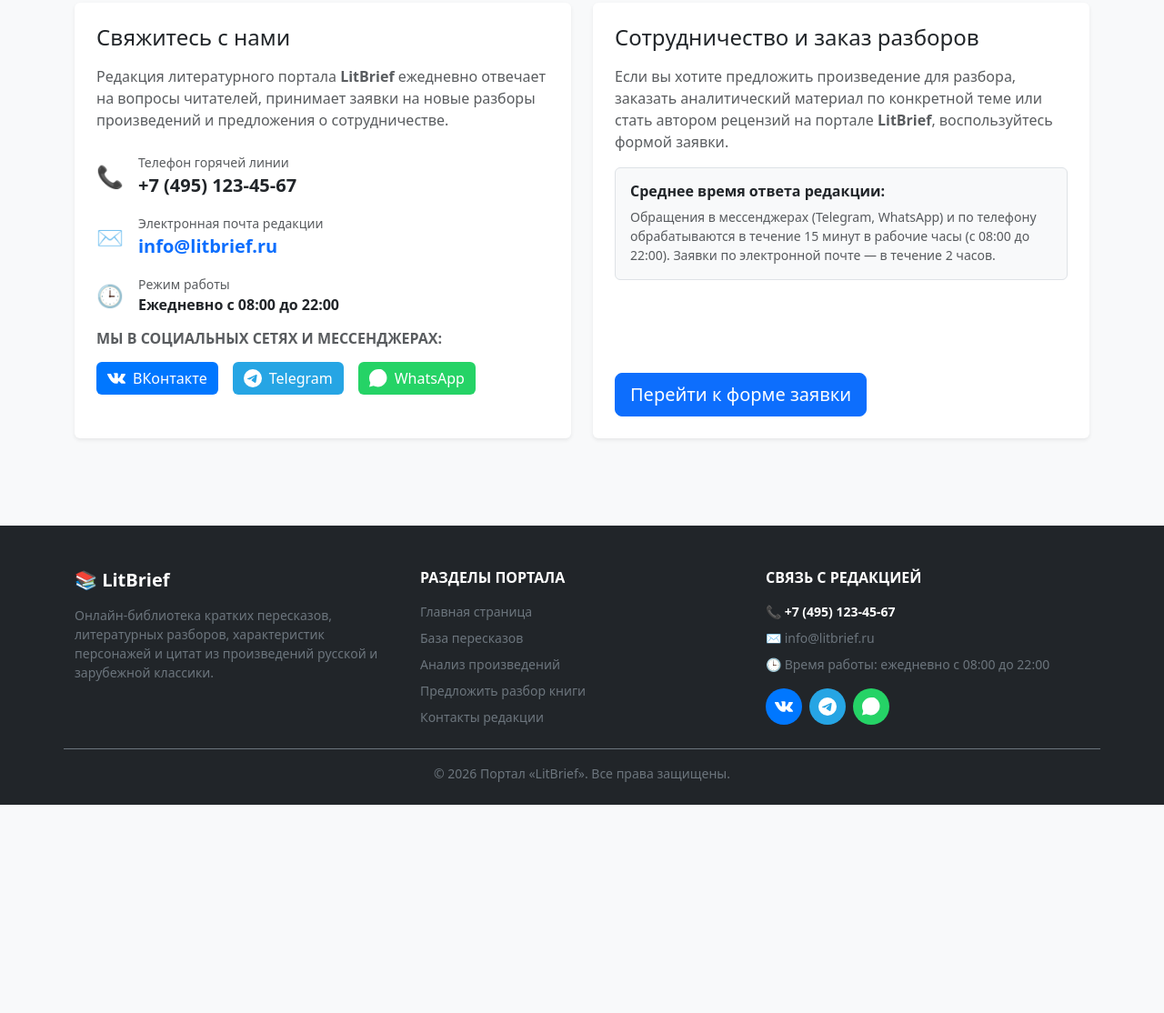
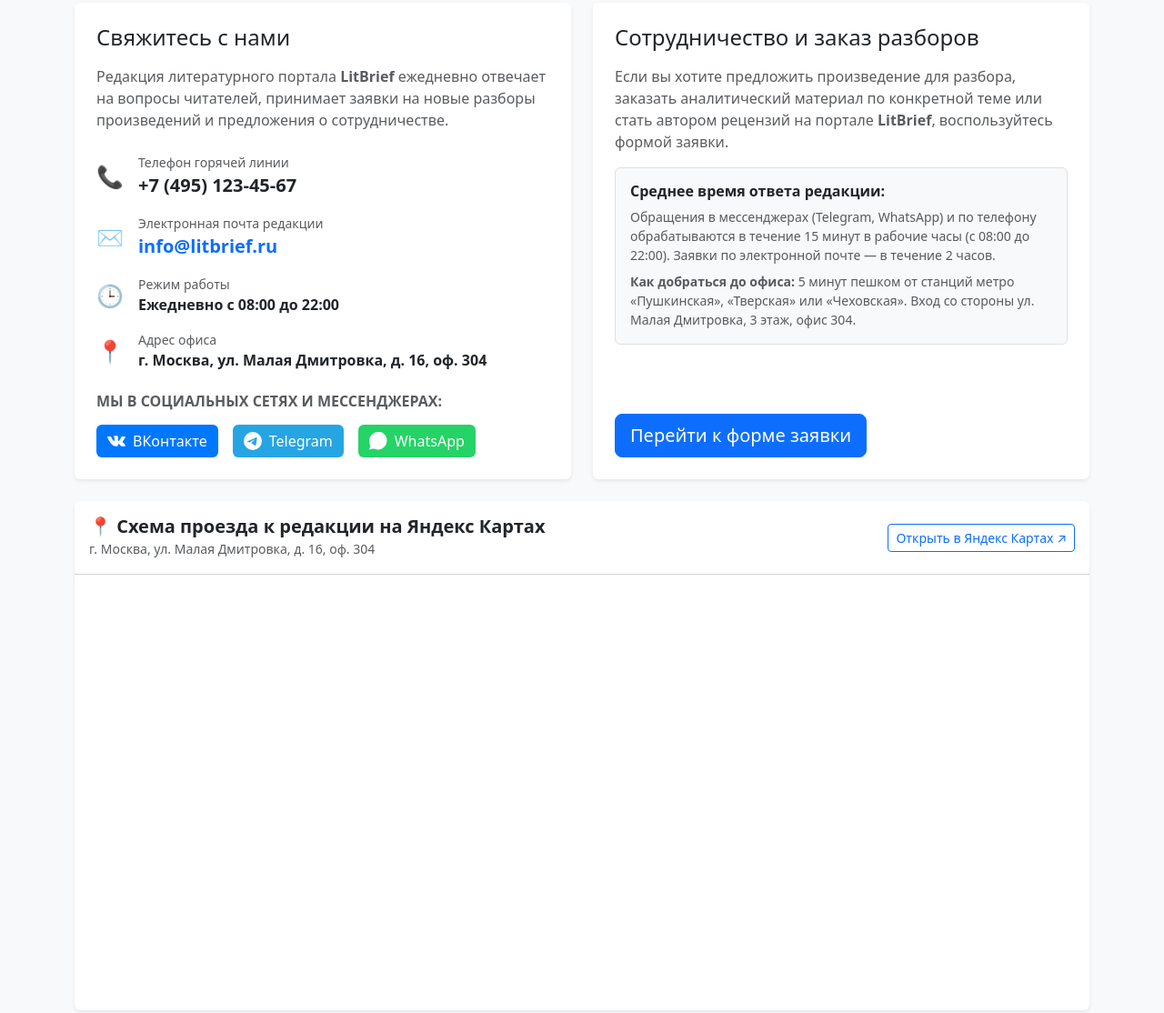
Before and after one commit to Andrey-Markovsky/kr2-bootstrap-shop, a plain HTML site: page contacts.html in a window 1280 px wide. Shown: the part 225-1339 px from the top of the page at 91% size. Before the commit the page ends 1110 px from the top, so only its background shows below. Drawn offline with nearby package versions, Linux system fonts and the light colour scheme.

Commit message:
feat: restore office address and embed interactive Yandex Map

```diff
--- a/contacts.html
+++ b/contacts.html
@@ -3,7 +3,7 @@
 <head>
   <meta charset="UTF-8">
   <meta name="viewport" content="width=device-width, initial-scale=1.0">
-  <meta name="description" content="Контактная информация редакции портала LitBrief: телефон, электронная почта, режим работы и социальные сети.">
+  <meta name="description" content="Контактная информация редакции портала LitBrief: телефон, электронная почта, режим работы, адрес офиса и схема проезда на Яндекс Картах.">
   <title>Контакты — LitBrief</title>
   <link href="https://cdn.jsdelivr.net/npm/bootstrap@5.3.3/dist/css/bootstrap.min.css" rel="stylesheet">
   <link rel="stylesheet" href="css/custom.css">
@@ -42,7 +42,7 @@
     <h1 class="h2 mb-4">Контактная информация редакции</h1>
 
     <div class="row g-4">
-      <!-- Карточка со всеми обязательными контактами и соцсетями -->
+      <!-- Карточка с контактами, адресом и соцсетями -->
       <div class="col-12 col-lg-6">
         <div class="card h-100 shadow-sm p-4 border-0">
           <h2 class="h4 mb-3">Свяжитесь с нами</h2>
@@ -75,6 +75,15 @@
               </div>
             </li>
 
+            <li class="d-flex align-items-center">
+              <span class="fs-4 me-3 text-primary" aria-hidden="true">📍</span>
+              <div>
+                <div class="text-muted small">Адрес офиса</div>
+                <div class="fs-6 fw-bold">г. Москва, ул. Малая Дмитровка, д. 16, оф. 304</div>
+              </div>
+            </li>
+          </ul>
+
           <h3 class="h6 fw-bold text-uppercase text-muted mb-3">Мы в социальных сетях и мессенджерах:</h3>
           <div class="d-flex flex-wrap gap-3">
             <a href="https://vk.com" target="_blank" rel="noopener" class="btn btn-primary d-inline-flex align-items-center gap-2" style="background-color: #0077ff; border: none;">
@@ -102,12 +111,44 @@
           </p>
           <div class="p-3 bg-light rounded border mb-4">
             <h3 class="h6 fw-bold mb-2">Среднее время ответа редакции:</h3>
+            <p class="small text-muted mb-2">
+              Обращения в мессенджерах (Telegram, WhatsApp) и по телефону обрабатываются в течение 15 минут в рабочие часы (с 08:00 до 22:00). Заявки по электронной почте — в течение 2 часов.
+            </p>
             <p class="small text-muted mb-0">
-              Обращения в мессенджерах (Telegram, WhatsApp) и по телефону обрабатываются в течение 15 минут в рабочие часы (с 08:00 до 22:00). Заявки по электронной почте — в течение 2 часов.
+              <strong>Как добраться до офиса:</strong> 5 минут пешком от станций метро «Пушкинская», «Тверская» или «Чеховская». Вход со стороны ул. Малая Дмитровка, 3 этаж, офис 304.
             </p>
           </div>
           <a href="order.html" class="btn btn-primary btn-lg mt-auto align-self-start">Перейти к форме заявки</a>
         </div>
+      </div>
+
+      <!-- Интерактивная Яндекс Карта со схемой проезда -->
+      <div class="col-12">
+        <section class="card shadow-sm border-0 overflow-hidden">
+          <div class="card-header bg-white py-3 d-flex flex-wrap justify-content-between align-items-center gap-2">
+            <div>
+              <h2 class="h5 mb-0 fw-bold">📍 Схема проезда к редакции на Яндекс Картах</h2>
+              <small class="text-muted">г. Москва, ул. Малая Дмитровка, д. 16, оф. 304</small>
+            </div>
+            <a
+              href="https://yandex.ru/maps/?ll=37.606388%2C55.772533&z=17&pt=37.606388,55.772533,pm2rdm"
+              target="_blank"
+              rel="noopener"
+              class="btn btn-sm btn-outline-primary"
+            >
+              Открыть в Яндекс Картах ↗
+            </a>
+          </div>
+          <div class="ratio ratio-21x9" style="min-height: 380px;">
+            <iframe
+              src="https://yandex.ru/map-widget/v1/?ll=37.606388%2C55.772533&z=16&pt=37.606388,55.772533,pm2rdm"
+              title="Офис редакции LitBrief на Яндекс Картах: Москва, ул. Малая Дмитровка, д. 16"
+              allowfullscreen
+              loading="lazy"
+              style="border: 0; width: 100%; height: 100%;"
+            ></iframe>
+          </div>
+        </section>
       </div>
     </div>
   </main>
@@ -140,6 +181,9 @@
           <p class="small mb-2">
             ✉️ <a href="mailto:info@litbrief.ru" class="text-secondary text-decoration-none">info@litbrief.ru</a>
           </p>
+          <p class="small text-secondary mb-2">
+            📍 г. Москва, ул. Малая Дмитровка, д. 16
+          </p>
           <p class="small text-secondary mb-3">
             🕒 Время работы: ежедневно с 08:00 до 22:00
           </p>
```
